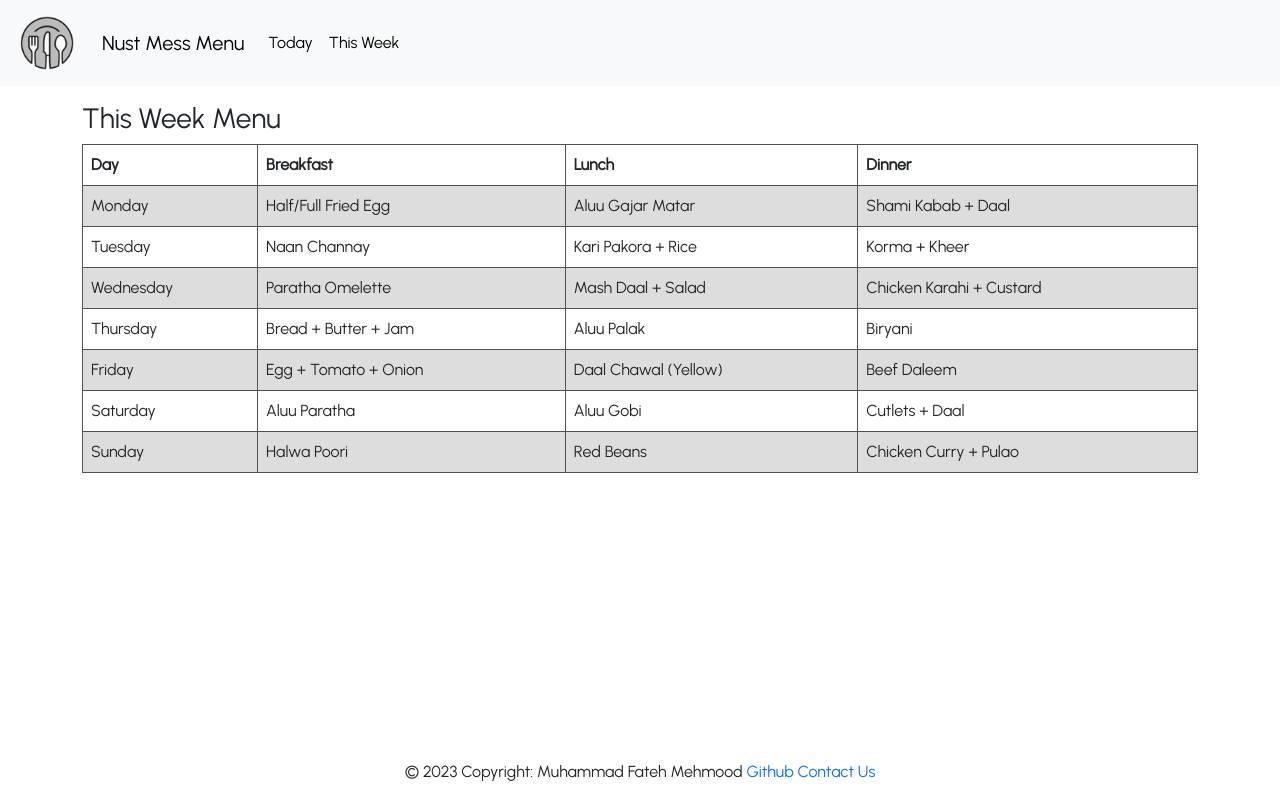
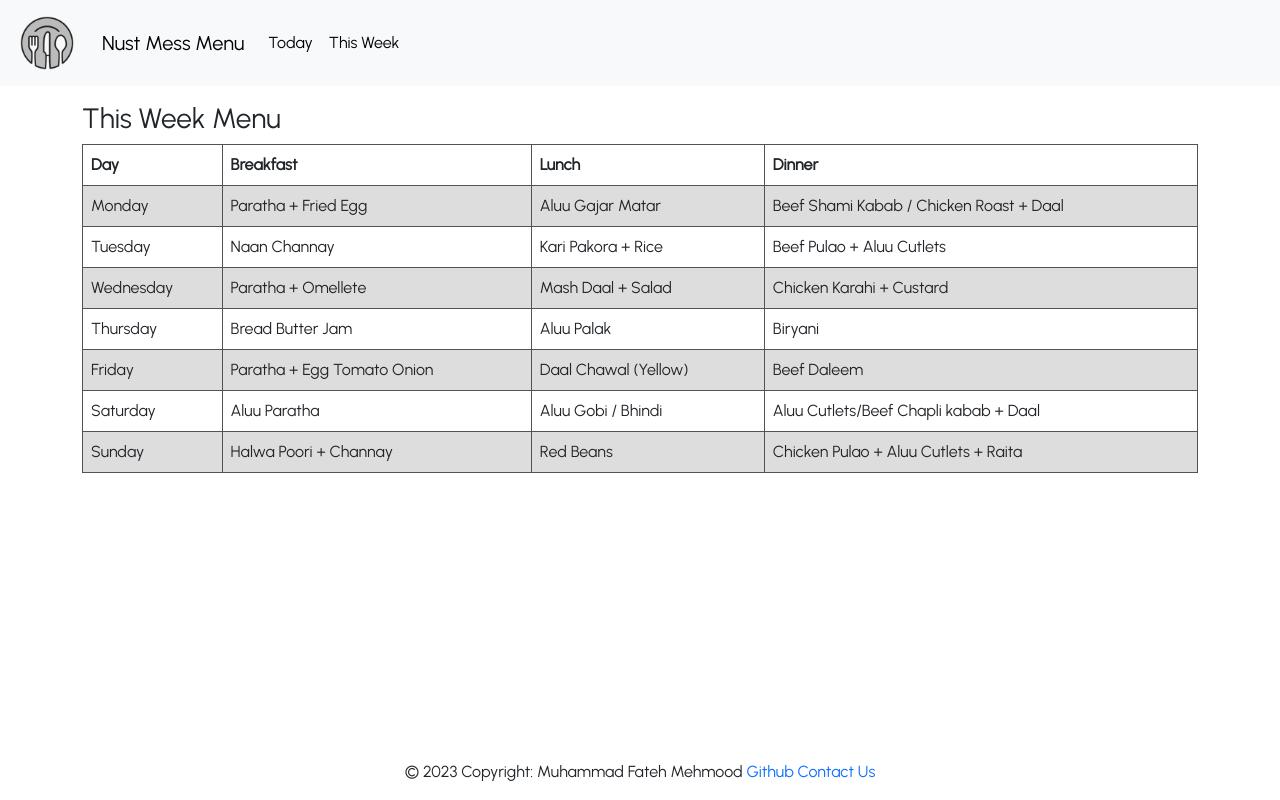
Before and after one commit to fatehmehmood123/Mess-Menu, a React (Create React App) app: page /weekly in a window 1280 px wide. Built offline with nearby package versions, Linux system fonts and the light colour scheme.

Commit message:
all changes with options

```diff
--- a/src/Pages/Today.js
+++ b/src/Pages/Today.js
@@ -31,7 +31,7 @@ export default function Daily() {
       if (currentDate.getDay() === 1) {    //Monday odd
         setbreakfast("Paratha + Fried Egg")
         setlunch("Seasonal Vegetable")
-        setdinner("Beef Shami Kabab / Chicken Roast")
+        setdinner("Beef Shami Kabab / Chicken Roast + Daal")
       }
       if (currentDate.getDay() === 2) {    //Tuesday odd
         setbreakfast("Naan Channa")
--- a/src/Pages/Weekly.js
+++ b/src/Pages/Weekly.js
@@ -6,6 +6,7 @@ export default function Weekly() {
   const [monDinner, setmonDinner] = useState("")
   const [tueLunch, settueLunch] = useState("")
   const [tueDinner, settueDinner] = useState("")
+  const [wedBreakfast, setwedBreakfast] = useState("")
   const [wedLunch, setwedLunch] = useState("")
   const [wedDinner, setwedDinner] = useState("")
   const [friLunch, setfriLunch] = useState("")
@@ -27,31 +28,33 @@ export default function Weekly() {
   //Useeffect Hook Starts
   useEffect(() => {
     if (week % 2 !== 0) {   //week is odd
-      setmonDinner('Shami Kabab + Daal')
+      setmonDinner('Beef Shami Kabab / Chicken Roast + Daal')
       settueLunch('Kari Pakora + Rice')
-      settueDinner('Korma + Kheer')
+      settueDinner('Beef Pulao + Aluu Cutlets')
+      setwedBreakfast('Paratha + Omellete')
       setwedLunch('Mash Daal + Salad')
       setwedDinner('Chicken Karahi + Custard')
       setfriLunch('Daal Chawal (Yellow)')
       setfriDinner('Beef Daleem')
-      setsatDinner('Cutlets + Daal')
-      setsunDinner('Chicken Curry + Pulao')
+      setsatDinner('Aluu Cutlets/Beef Chapli kabab + Daal')
+      setsunDinner('Chicken Pulao + Aluu Cutlets + Raita')
     } else {      //week is even
-      setmonDinner('Fish')
-      settueLunch(' Kari Pakora + Roti')
-      settueDinner('Korma + Gajar Halwa')
+      setmonDinner('Beef Shami Kabab / Chicken Roast')
+      settueLunch('Kari Pakora + Roti')
+      settueDinner('Beef Pulao + Aluu Cutlets')
+      setwedBreakfast('Paratha + Aluu Bhujia')
       setwedLunch('Mash Daal + Yoghurt')
-      setwedDinner('Mattar Pulao')
+      setwedDinner('Chicken Karahi + Custard')
       setfriLunch('Daal Chawal (Black)')
-      setfriDinner('Daleem')
-      setsatDinner('Chapli Kabab + Daal')
-      setsunDinner('Chicken Pulao')
+      setfriDinner('Aluu Beef Curry')
+      setsatDinner('Aluu Cutlets/Beef Chapli kabab + Daal')
+      setsunDinner('Chicken Pulao + Aluu Cutlets + Raita')
     }
   }, [week])
   return (
     <>
       <Navbar />
-      <WeekContainer tueLunch={tueLunch} monDinner={monDinner} tueDinner={tueDinner} wedLunch={wedLunch} wedDinner={wedDinner} friLunch={friLunch} friDinner={friDinner} satDinner={satDinner} sunDinner={sunDinner} />
+      <WeekContainer wedBreakfast={wedBreakfast} tueLunch={tueLunch} monDinner={monDinner} tueDinner={tueDinner} wedLunch={wedLunch} wedDinner={wedDinner} friLunch={friLunch} friDinner={friDinner} satDinner={satDinner} sunDinner={sunDinner} />
       <Footer />
     </>
   )
--- a/src/components/WeekContainer.js
+++ b/src/components/WeekContainer.js
@@ -14,7 +14,7 @@ export default function WeekContainer(props) {
                     </tr>
                     <tr>
                         <td>Monday</td>
-                        <td>Half/Full Fried Egg</td>
+                        <td>Paratha + Fried Egg</td>
                         <td>Aluu Gajar Matar</td>
                         <td>{props.monDinner}</td>
                     </tr>
@@ -26,31 +26,31 @@ export default function WeekContainer(props) {
                     </tr>
                     <tr>
                         <td>Wednesday</td>
-                        <td>Paratha Omelette</td>
+                        <td>{props.wedBreakfast}</td>
                         <td>{props.wedLunch} </td>
                         <td>{props.wedDinner}</td>
                     </tr>
                     <tr>
                         <td>Thursday</td>
-                        <td>Bread + Butter + Jam</td>
+                        <td>Bread Butter Jam</td>
                         <td>Aluu Palak</td>
                         <td>Biryani</td>
                     </tr>
                     <tr>
                         <td>Friday</td>
-                        <td>Egg + Tomato + Onion</td>
+                        <td>Paratha + Egg Tomato Onion</td>
                         <td>{props.friLunch} </td>
                         <td>{props.friDinner}</td>
                     </tr>
                     <tr>
                         <td>Saturday</td>
                         <td>Aluu Paratha</td>
-                        <td>Aluu Gobi</td>
+                        <td>Aluu Gobi / Bhindi</td>
                         <td>{props.satDinner}</td>
                     </tr>
                     <tr>
                         <td>Sunday</td>
-                        <td>Halwa Poori</td>
+                        <td>Halwa Poori + Channay</td>
                         <td>Red Beans</td>
                         <td>{props.sunDinner}</td>
                     </tr>
```
